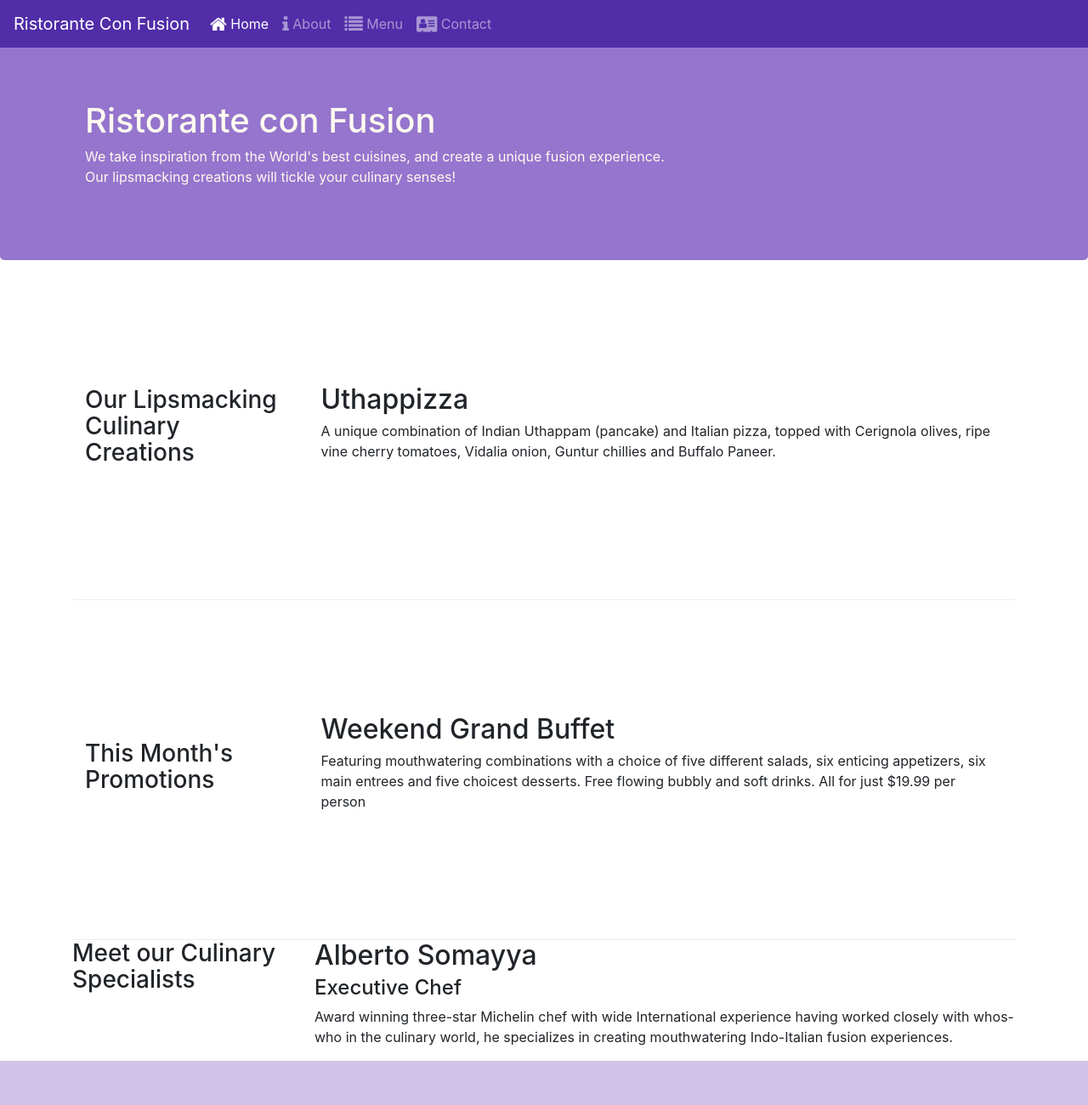
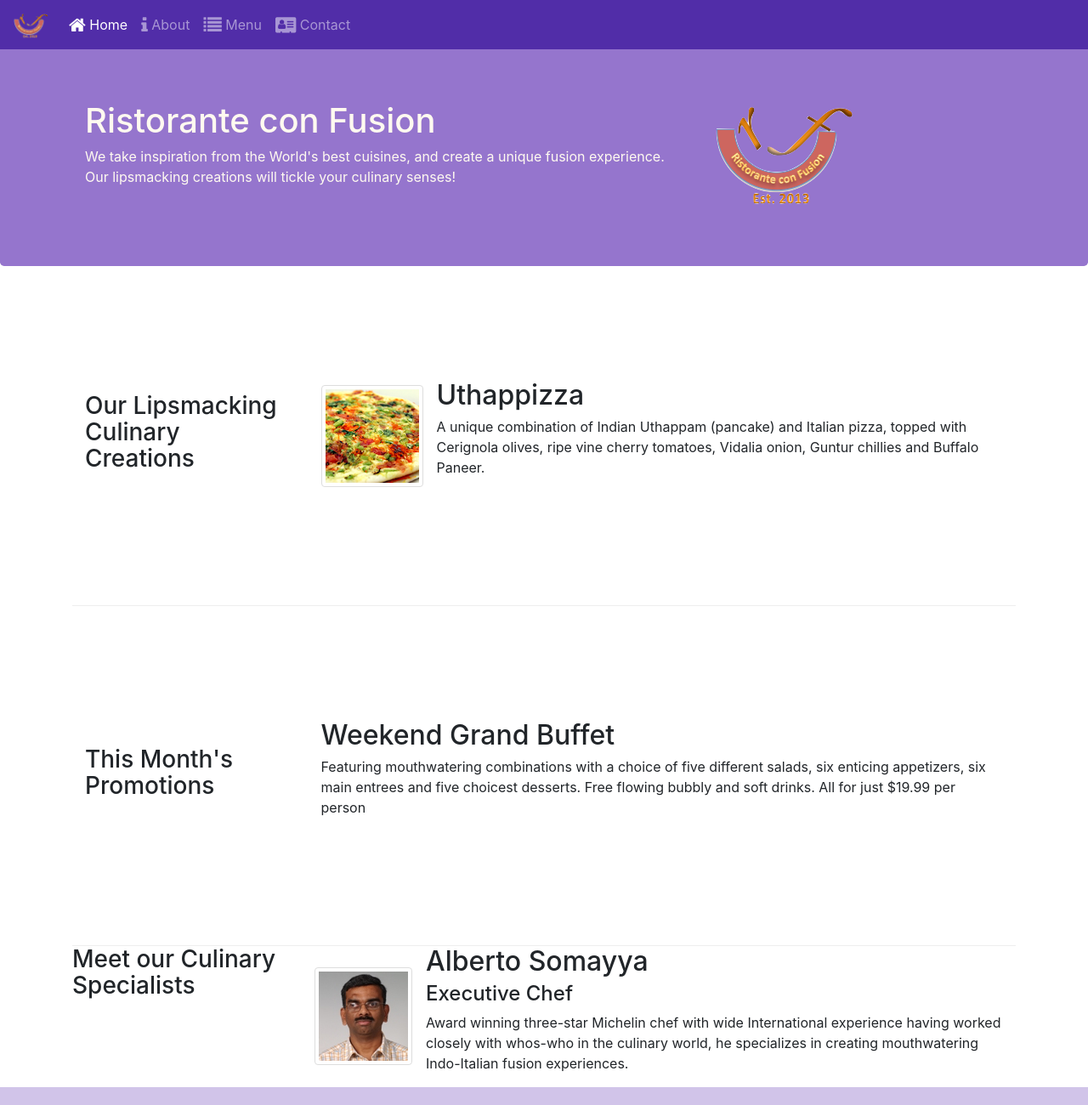
Before and after one commit to Agnes3000/Confusion, a website: page index.html in a window 1280 px wide. Shown: the top 1300 px of the page at 85% size. Drawn offline with nearby package versions, Linux system fonts and the light colour scheme.

Commit message:
Imgs & Media

```diff
--- a/index.html
+++ b/index.html
@@ -23,7 +23,7 @@
             <button class="navbar-toggler" type="button" data-toggle="collapse" data-target="#Navbar" aria-controls="navbarTogglerDemo02" aria-expanded="false" aria-label="Toggle navigation">
                 <span class="navbar-toggler-icon"></span>
             </button>
-            <a class="navbar-brand" href="./index.html">Ristorante Con Fusion</a>
+            <a class="navbar-brand" href="#"><img src="img/logo.png" height="30" width="41"></a>
             <div class="collapse navbar-collapse" id="Navbar">
                 <ul class="navbar-nav">
                     <li class="nav-item active"><a class="nav-link" href="./index.html"><span class="fa fa-home fa-lg"></span> Home</a></li>
@@ -41,7 +41,8 @@
                     <h1>Ristorante con Fusion</h1>
                     <p>We take inspiration from the World's best cuisines, and create a unique fusion experience. Our lipsmacking creations will tickle your culinary senses!</p>
                 </div>
-                <div class="col col-sm">
+                <div class="col col-sm align-self-center">
+                    <img src="img/logo.png" class="img-fluid">
                 </div>
             </div>
         </div>
@@ -53,8 +54,17 @@
                 <h3>Our Lipsmacking Culinary Creations</h3>
             </div>
             <div class="col-sm col-md flex-first pull-sm-4 pull-md-3">
-                <h2>Uthappizza</h2>
-                <p>A unique combination of Indian Uthappam (pancake) and Italian pizza, topped with Cerignola olives, ripe vine cherry tomatoes, Vidalia onion, Guntur chillies and Buffalo Paneer.</p>
+                <div class="media">
+                    <img class="d-flex mr-3 img-thumbnail align-self-center"
+                         src="img/uthappizza.png" alt="Uthappizza">
+                    <div class="media-body">
+                        <h2 class="mt-0">Uthappizza</h2>
+                        <p class="hidden-xs-down">A unique combination of Indian Uthappam (pancake) and
+                          Italian pizza, topped with Cerignola olives, ripe vine
+                          cherry tomatoes, Vidalia onion, Guntur chillies and
+                          Buffalo Paneer.</p>
+                    </div>
+                </div>
             </div>
         </div>
 
@@ -74,9 +84,19 @@
                 <h3>Meet our Culinary Specialists</h3>
             </div>
             <div class="col-sm col-md flex-first pull-sm-4 pull-md-3">
-                <h2>Alberto Somayya</h2>
-                <h4>Executive Chef</h4>
-                <p>Award winning three-star Michelin chef with wide International experience having worked closely with whos-who in the culinary world, he specializes in creating mouthwatering Indo-Italian fusion experiences. </p>
+                <div class="media">
+                    <img class="d-flex mr-3 img-thumbnail align-self-center"
+                         src="img/alberto.png" alt="Alberto Somayya">
+                    <div class="media-body">
+                        <h2 class="mt-0">Alberto Somayya</h2>
+                        <h4>Executive Chef</h4>
+                        <p class="hidden-xs-down">Award winning three-star Michelin chef with wide
+                         International experience having worked closely with
+                         whos-who in the culinary world, he specializes in
+                          creating mouthwatering Indo-Italian fusion experiences.
+                         </p>
+                    </div>
+                </div>
             </div>
         </div>
     </div>
```
Also changed, not shown: aboutus.html (+3 -2 lines), contactus.html (+3 -2 lines), img/alberto.png (added), img/buffet.png (added), img/logo.png (added), img/uthappizza.png (added).
